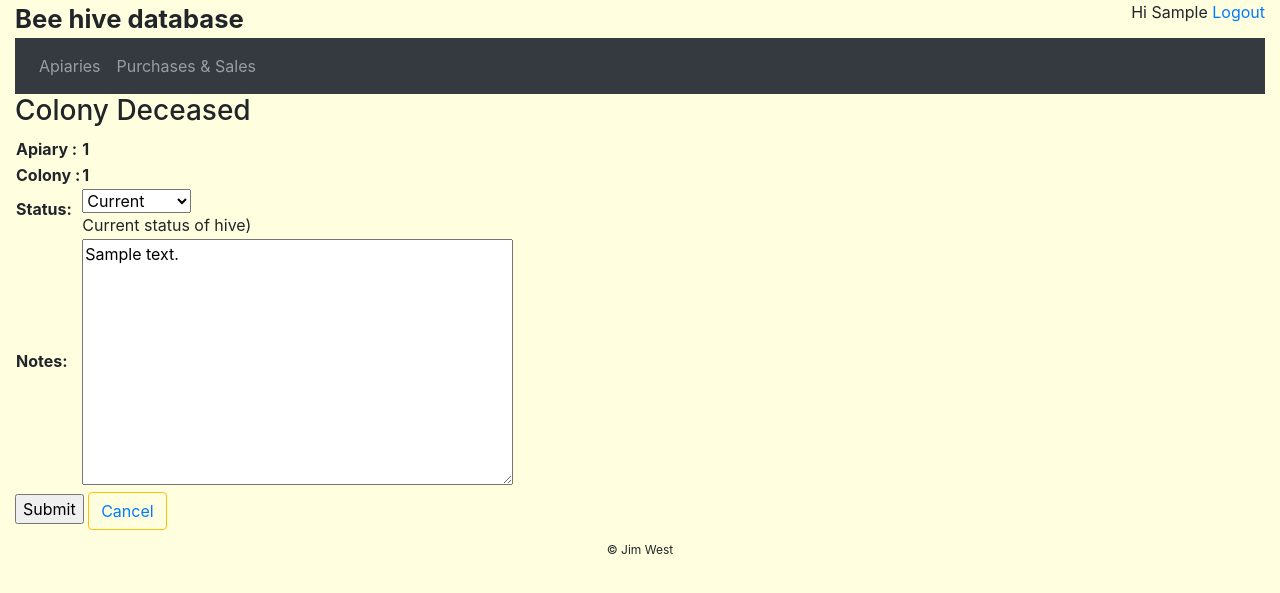
After one commit to Jimboeri/bee-db, a Django app: page /beedb/colony/dead/1/ in a window 1280 px wide. The commit adds this page. Shown: the top 593 px of the page. Run offline with Django 3.2, Linux system fonts and the light colour scheme; a user stored in the database is signed in; tables that the repository leaves empty hold one stand-in row (values such as "Sample post"); some libraries are stand-ins or nearby versions.

Commit message:
Deadout function added

```diff
--- a/bee/bee/settings.py
+++ b/bee/bee/settings.py
@@ -134,3 +134,5 @@ EMAIL_HOST_USER = "auto@west.net.nz"
 EMAIL_HOST_PASSWORD = "snowfieldGrub"
 EMAIL_USE_SSL = True
 DEFAULT_FROM_EMAIL = "auto@west.net.nz"
+
+DEFAULT_AUTO_FIELD = 'django.db.models.AutoField'
--- a/bee/beedb/forms.py
+++ b/bee/beedb/forms.py
@@ -45,6 +45,22 @@ class ColonyModelForm(forms.ModelForm):
         ]
         widgets = {
             "descr": forms.Textarea(attrs={"rows": 3}),
+        }
+
+class ColonyDeadForm(forms.ModelForm):
+
+    class Meta:
+        FORM_CHOICES = [
+            ("D", "Dead"),
+            ("A", "Absconded"),
+        ]
+        model = models.Colony
+        fields = [
+            "status",
+            "notes",
+        ]
+        widgets = {
+            "status": forms.Select(attrs={"choices": FORM_CHOICES}),
         }
 
 
--- a/bee/beedb/models.py
+++ b/bee/beedb/models.py
@@ -76,15 +76,19 @@ class Colony(models.Model):
         ("A", "Absconded"),
         ("S", "Sold/given"),
     ]
+
     apiary = models.ForeignKey(Apiary, on_delete=models.CASCADE)
     colonyID = models.CharField(max_length=50)
     descr = models.TextField(blank=True, null=True)
+    notes = models.TextField(blank=True, null=True)
     status = models.CharField(
         max_length=1,
         help_text="Current status of hive)",
         choices=STATUS_CHOICES,
         default="C",
     )
+    status_dt = models.DateTimeField(null=True, blank=True, default = timezone.now)
+    lastAction = models.DateTimeField(null=True, blank=True, default = timezone.now)
 
     class Meta:
         ordering = ["colonyID"]
--- /dev/null
+++ b/bee/beedb/templates/beedb/colDead.html
@@ -0,0 +1,30 @@
+{% extends "beedb/webbase.html" %}
+
+{% block title %}
+Colony Deceased
+{% endblock %}
+
+{% block web-body %}
+<div class="beedb_background">
+  <div id="col-header"><h3>Colony Deceased</h3></div>
+    <div id="ap_detail" class="content_block">
+      <div id="col-transfer_table">
+        <form action="{% url 'beedb:colDead' col.id %}" method="POST">
+          {% csrf_token %}
+          {{ fItems.management_form }}
+          {{ form.non_field_errors}}
+          <table>
+            <tr><th>Apiary : </th><th>{{ col.apiary.apiaryID }}</th></tr>
+            <tr><th>Colony : </th><th>{{ col.colonyID }}</th></tr>
+            {{ form.as_table }}
+          </table>
+        <input type="submit" value="Submit">
+        <span id="col_cancel_button" class="cancel_button">
+          <a href="{% url 'beedb:colDetail' col.id %}" class="btn btn-link btn-outline-warning" role="button">Cancel</a>
+        </span>
+      </form>
+    </div>
+  </div>
+
+</div>
+{% endblock %}
--- a/bee/beedb/urls.py
+++ b/bee/beedb/urls.py
@@ -22,6 +22,7 @@ urlpatterns = [
     ),
     path("colony/transfer/<int:col_ref>/", views.colTransfer, name="colTransfer"),
     path("colony/split/<int:col_ref>/", views.colSplit, name="colSplit"),
+    path("colony/dead/<int:col_ref>/", views.colDead, name="colDead"),
     path("colony/adddiary/<int:col_ref>/", views.colDiaryAdd, name="colDiaryAdd"),
     path("inspection/<int:ins_ref>/", views.inspectDetail, name="inspectDetail"),
     path("inspection/modify/<int:ins_ref>/", views.inspectMod, name="inspectMod"),
--- a/bee/beedb/views.py
+++ b/bee/beedb/views.py
@@ -10,7 +10,6 @@ from django.urls import reverse
 from django.utils import timezone
 from django.utils.encoding import force_bytes, force_text
 from django.utils.http import urlsafe_base64_encode, urlsafe_base64_decode
-
 from django import forms
 
 from .models import Apiary, Colony, Inspection, Transfer, Audit, Diary
@@ -18,6 +17,7 @@ from .models import Apiary, Colony, Inspection, Transfer, Audit, Diary
 from .forms import (
     ApiaryAddForm,
     ColonyAddForm,
+    ColonyDeadForm,
     InspectionForm,
     TransferForm,
     SwarmForm,
@@ -28,6 +28,7 @@ from .forms import (
     CustomUserCreationForm,
 )
 
+import datetime
 
 # Create your views here.
 
@@ -49,6 +50,12 @@ def apDetail(request, ap_ref):
     if ap.beek != request.user:
         return render(request, "beedb/not_authorised.html")
     context = {"ap": ap}
+    deadCol = []
+    for c in ap.colony_set.all():
+        if c.status == "D" or c.status == "A":
+            if c.status_dt > (timezone.now() - datetime.timedelta(weeks=104)):
+                deadCol.append(c)
+    context["deadCol"] = deadCol
     return render(request, "beedb/apDetail.html", context)
 
 
@@ -106,6 +113,7 @@ def colAdd(request, ap_ref, col_add_type):
                     descr=nf.cleaned_data["descr"],
                     status="C",
                 )
+
                 col.save()
                 tr = Transfer(colony=col, transaction=3)
                 tr.size = nf.cleaned_data["size"]
@@ -218,6 +226,7 @@ def colMod(request, col_ref):
         # print("Post message received")
         nf = ColonyModelForm(request.POST, instance=col)
         if nf.is_valid():
+            col.lastAction = timezone.now()
             col.save()
 
             return HttpResponseRedirect(reverse("beedb:colDetail", args=[col.id]))
@@ -247,12 +256,32 @@ def colMoveSelect(request, col_ref, ap_ref):
 
     if request.method == "POST":
         col.apiary = ap
+        col.lastAction = timezone.now()
         col.save()
         return HttpResponseRedirect(reverse("beedb:colDetail", args=[col.id]))
 
     context = {"col": col, "ap": ap}
     return render(request, "beedb/colMoveSelect.html", context)
 
+
+@login_required
+def colDead(request, col_ref):
+    col = get_object_or_404(Colony, pk=col_ref)
+    if request.method == "POST":
+        # print("Post message received")
+        nf = ColonyDeadForm(request.POST, instance=col)
+        if nf.is_valid():
+            col.status_dt = timezone.now()
+            col.lastAction = timezone.now()
+            col.save()
+
+            return HttpResponseRedirect(reverse("beedb:colDetail", args=[col.id]))
+    # if a GET (or any other method) we'll create a blank form
+    else:
+        nf = ColonyDeadForm(instance=col)
+
+    context = {"form": nf, "col": col}
+    return render(request, "beedb/colDead.html", context)
 
 @login_required
 def inspectDetail(request, ins_ref):
```
Also changed, not shown: bee/beedb/templates/beedb/apDetail.html (+21 -0 lines), bee/beedb/templates/beedb/colDetail.html (+7 -0 lines), docker-compose.yml (+22 -11 lines), bee/beedb/migrations/0032_colony_notes.py (added), bee/beedb/migrations/0033_auto_20210815_1051.py (added), bee/beedb/migrations/0034_auto_20210815_1113.py (added), 3 other files.
